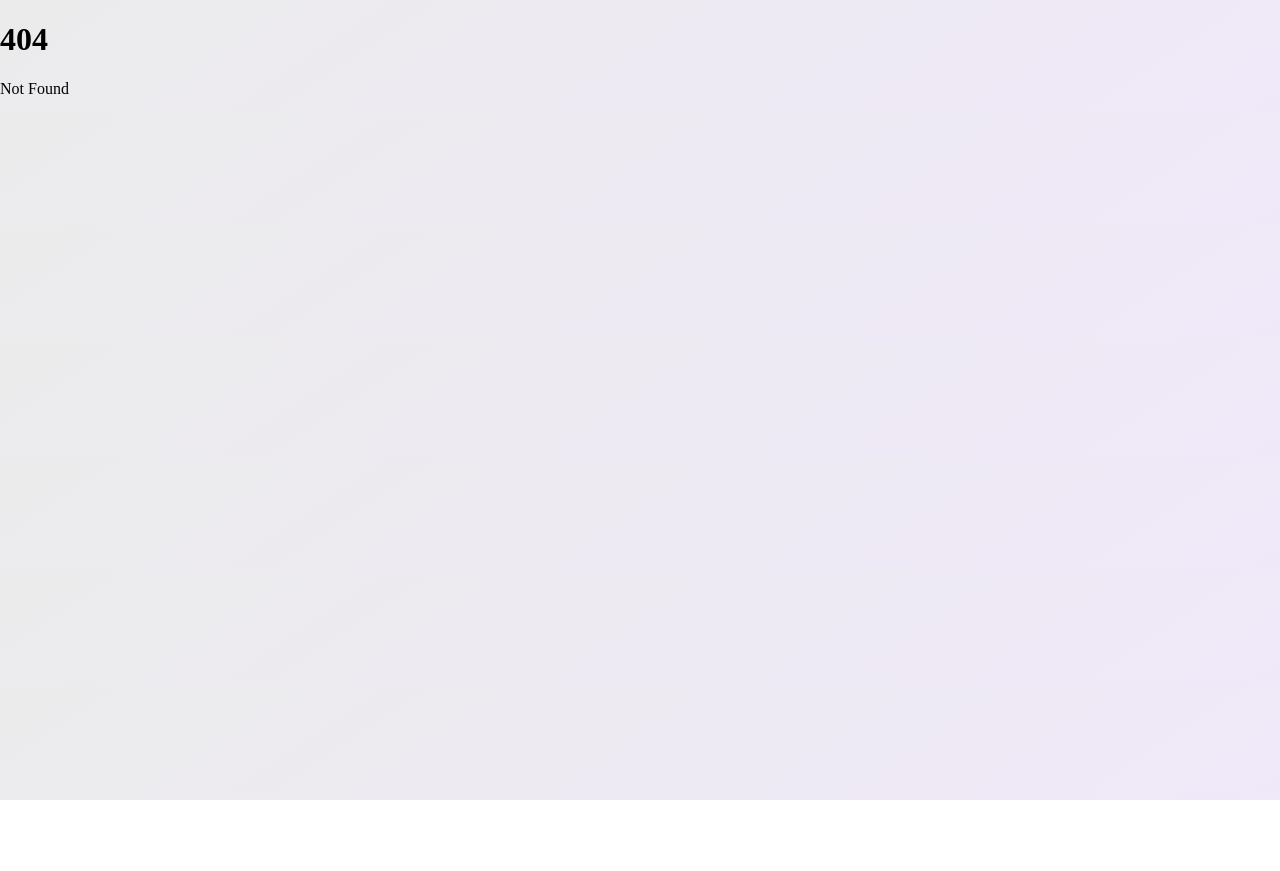
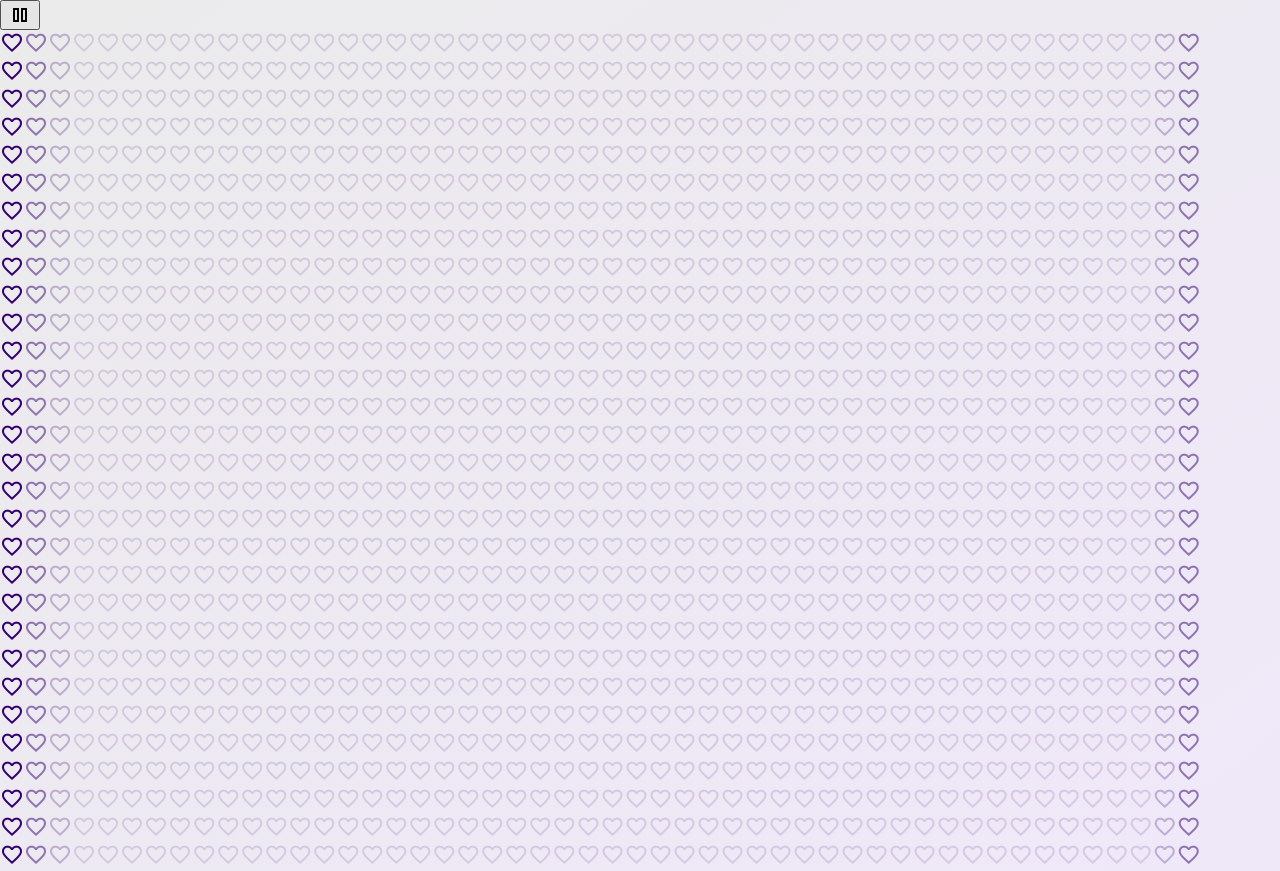
Before and after one commit to PaoloSait/my-website, a SvelteKit app: page /music in a window 1280 px wide. Before the commit this address had no page. Before the commit the page ends 800 px from the top, so only its background shows below. Built offline with nearby package versions, Linux system fonts and the light colour scheme.

Commit message:
Background music animation on play/pause

```diff
--- /dev/null
+++ b/src/routes/music/+page.svelte
@@ -0,0 +1,79 @@
+<script>
+    let i = 0;
+
+    function counter() {
+        i += 1;
+    }
+
+    let isPlaying = true;
+
+    var timerObj = setInterval(counter, 100);
+
+    function stop() {
+        if (timerObj) {
+            clearInterval(timerObj);
+            timerObj = null;
+            isPlaying = false;
+        }
+    }
+
+    // start timer using current settings (if it's not already running)
+    function start() {
+        if (timerObj == null) {
+            timerObj = setInterval(counter, 100);
+            isPlaying = true;
+        }
+    }
+</script>
+
+{#if isPlaying}
+    <button on:click={stop} class="material-symbols-outlined button">
+        pause
+    </button>
+{:else}
+    <button on:click={start} class="material-symbols-outlined button">
+        play_arrow
+    </button>
+{/if}
+
+<div class="col">
+    {#each Array(30) as _, ind (ind)}
+        <div>
+            {#each Array(50) as _, index (index)}
+                <span
+                    class="material-symbols-outlined button, heart"
+                    class:peak={index == i % 50}
+                    class:slope={index == (i - 1) % 50 || index == (i + 1) % 50}
+                    class:slight={index == (i - 2) % 50 ||
+                        index == (i + 2) % 50}
+                >
+                    favorite
+                </span>
+            {/each}
+        </div>
+    {/each}
+</div>
+
+<style>
+    .col {
+        display: flex;
+        flex-direction: column;
+    }
+
+    .heart {
+        color: #34006f;
+        opacity: 0.13;
+    }
+
+    .peak {
+        opacity: 1;
+    }
+
+    .slope {
+        opacity: 0.5;
+    }
+
+    .slight {
+        opacity: 0.25;
+    }
+</style>
--- a/tsconfig.json
+++ b/tsconfig.json
@@ -2,7 +2,7 @@
 	"extends": "./.svelte-kit/tsconfig.json",
 	"compilerOptions": {
 		"allowJs": true,
-		"checkJs": true,
+		"checkJs": false,
 		"esModuleInterop": true,
 		"forceConsistentCasingInFileNames": true,
 		"resolveJsonModule": true,
```
